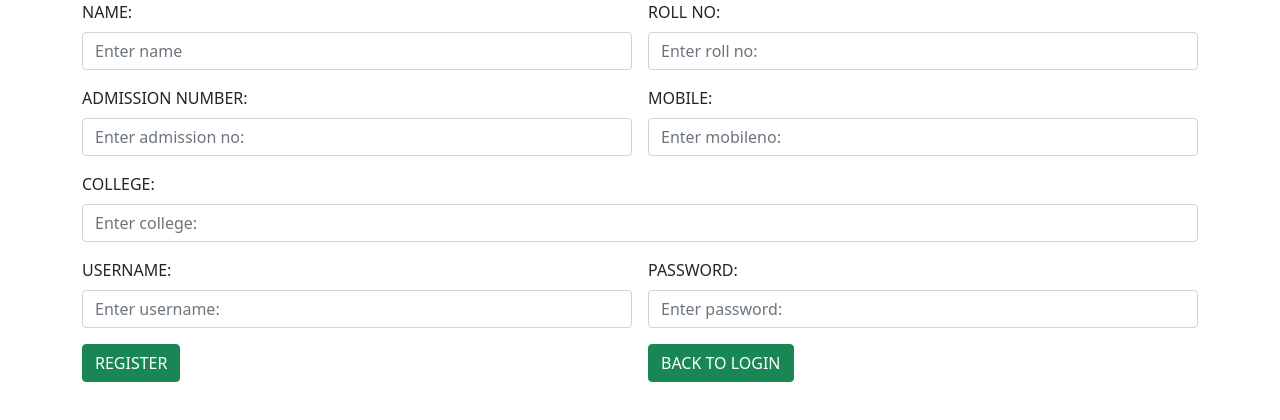
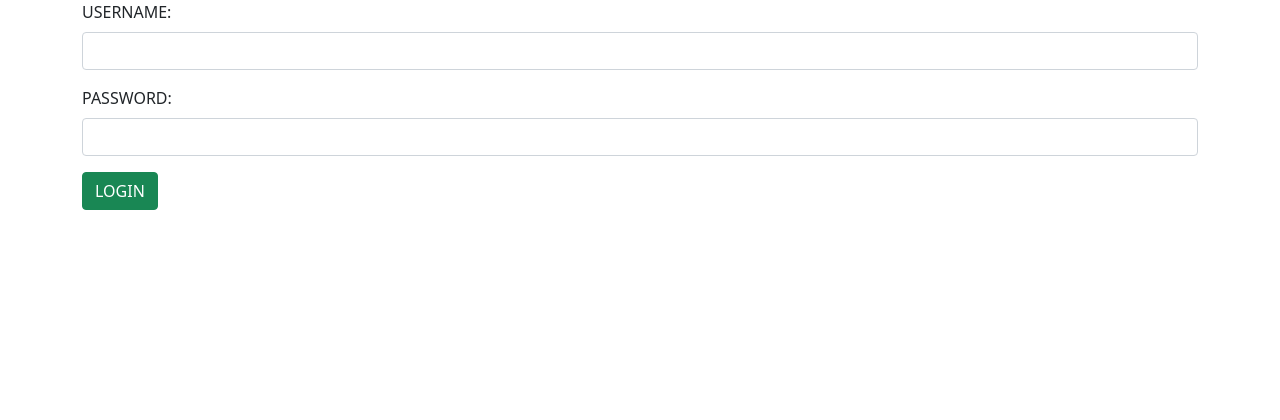
Before and after one commit to Sumithksam/reactapp, a React (Create React App) app: page / in a window 1280 px wide. Shown: the top 420 px of the page. Built offline with nearby package versions, Linux system fonts and the light colour scheme.

Commit message:
new update to development

```diff
--- a/src/App.js
+++ b/src/App.js
@@ -7,41 +7,17 @@ function App() {
     <div class="container">
     <div class="row">
         <div class="col col-12 col-sm-12 col-md-12 col-lg-12 col-xl-12 col-xxl-12">
-
             <div class="row g-3">
-                    <div class="col col-12 col-sm-6 col-md-6 col-lg-6 col-xl-6 col-xxl-6">
-                        <label for="" class="form-label">NAME:</label>
-                        <input placeholder="Enter name" type="text" class="form-control"/>
-                    </div>
-                    <div class="col col-12 col-sm-6 col-md-6 col-lg-6 col-xl-6 col-xxl-6">
-                        <label for="" class="form-label">ROLL NO:</label>
-                        <input placeholder="Enter roll no:" type="text" class="form-control"/>
-                    </div>
-                    <div class="col col-12 col-sm-6 col-md-6 col-lg-6 col-xl-6 col-xxl-6">
-                        <label for="" class="form-label">ADMISSION NUMBER:</label>
-                        <input placeholder="Enter admission no:" type="text" class="form-control"/>
-                    </div>
-                    <div class="col col-12 col-sm-6 col-md-6 col-lg-6 col-xl-6 col-xxl-6">
-                        <label for="" class="form-label">MOBILE:</label>
-                        <input placeholder="Enter mobileno:" type="text" class="form-control"/>
+                <div class="col col-12 col-sm-12 col-md-12 col-lg-12 col-xl-12 col-xxl-12">
+                <label for="" class="form-label">USERNAME:</label>
+                <input type="text" class="form-control"/>
                 </div>
                 <div class="col col-12 col-sm-12 col-md-12 col-lg-12 col-xl-12 col-xxl-12">
-                        <label for="" class="form-label">COLLEGE:</label>
-                        <input placeholder="Enter college:" type="text" class="form-control"/>
+                    <label for="" class="form-label">PASSWORD:</label>
+                    <input type="text" class="form-control"/>
                 </div>
-                    <div class="col col-12 col-sm-6 col-md-6 col-lg-6 col-xl-6 col-xxl-6">
-                        <label for="" class="form-label">USERNAME:</label>
-                        <input placeholder="Enter username:" type="text" class="form-control"/>
-                    </div>
-                    <div class="col col-12 col-sm-6 col-md-6 col-lg-6 col-xl-6 col-xxl-6">
-                        <label for="" class="form-label">PASSWORD:</label>
-                        <input placeholder="Enter password:" type="text" class="form-control"/>
-                    </div>
-                    <div class="col col-12 col-sm-6 col-md-6 col-lg-6 col-xl-6 col-xxl-6">
-                        <button class="btn btn-success">REGISTER</button>
-                    </div>
-                    <div class="col col-12 col-sm-6 col-md-6 col-lg-6 col-xl-6 col-xxl-6">
-<a href="index.html"><button class="btn btn-success">BACK TO LOGIN</button></a>
+                <div class="col col-12 col-sm-12 col-md-12 col-lg-12 col-xl-12 col-xxl-12">
+                    <button class="btn btn-success">LOGIN</button>
                 </div>
             </div>
         </div>
```
Lines whose indentation alone changed are shown as unchanged.
